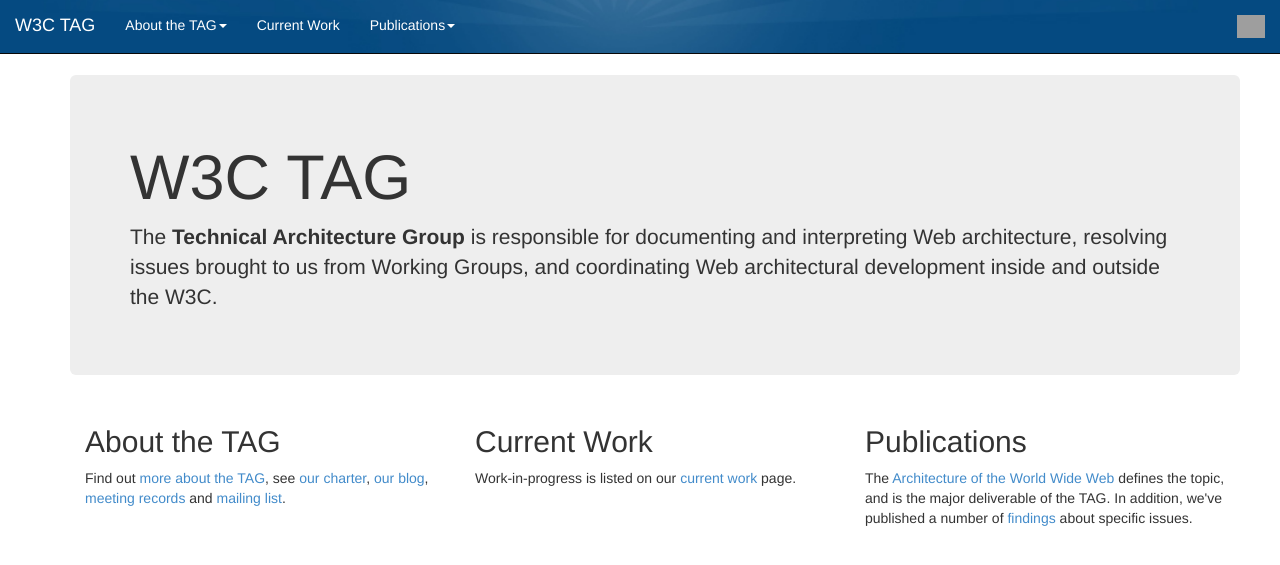
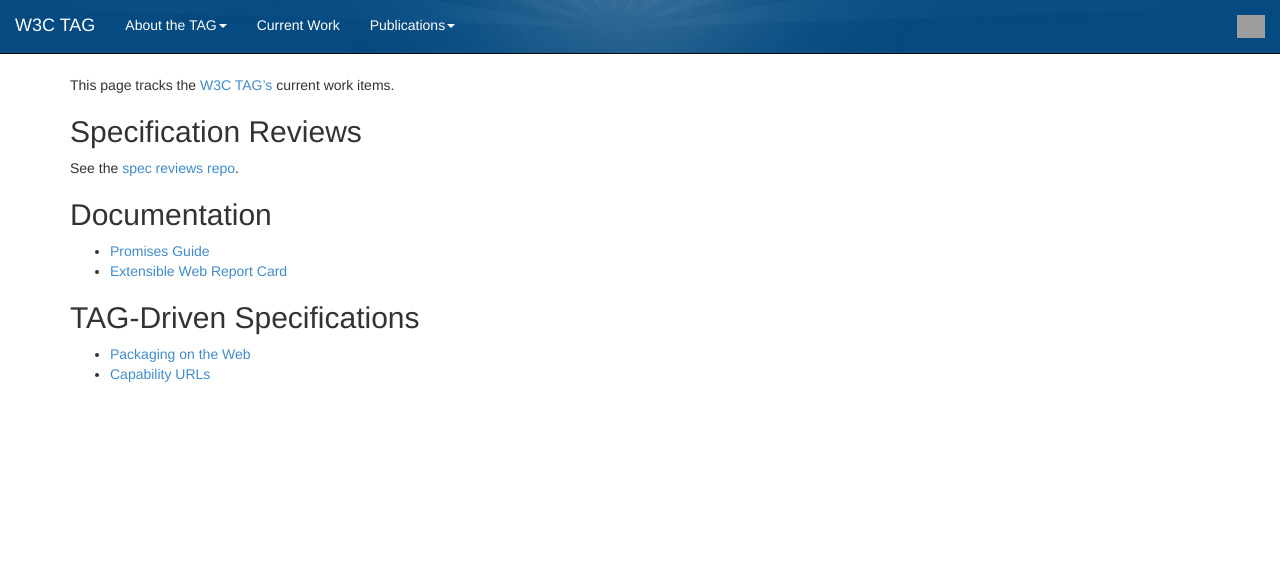
Before and after one commit to w3ctag/tag.w3.org, a Jekyll site: the page built from index.md, in a window 1280 px wide. Shown: the top 565 px of the page. Built offline with Jekyll 4.4.1, drawn with Linux system fonts in a browser that asks for light colours; grey boxes are pictures that could not be loaded.

```diff
--- a/_includes/navbar.html
+++ b/_includes/navbar.html
@@ -7,7 +7,7 @@
       <span class="icon-bar"></span>
       <span class="icon-bar"></span>
     </button>
-    <a class="navbar-brand" href="/">W3C TAG</a>
+    <a class="navbar-brand" href="http://www.w3.org/2001/tag/">W3C TAG</a>
   </div>
 
   <div class="collapse navbar-collapse" id="bs-example-navbar-collapse-1">
@@ -24,12 +24,12 @@
             <li><a href="http://www.w3.org/blog/tag/">TAG Blog</a></li>
             <li class="divider"></li>
             <li><a href="http://www.w3.org/2004/10/27-tag-charter.html">Our Charter</a></li>
-            <li><a href="/policies/">Contributor Policies</a></li>
-            <li><a href="/disclosures/">Patent Disclosures</a></li>
+            <li><a href="http://www.w3.org/2001/tag/contributor">Contributor Policies</a></li>
+            <li><a href="http://www.w3.org/2001/tag/disclosures">Patent Disclosures</a></li>
           </ul>
       </li>
 
-      <li><a href="/current-work/">Current Work</a></li>
+      <li><a href="/">Current Work</a></li>
 
       <li class="dropdown">
         <a href="#" class="dropdown-toggle" data-toggle="dropdown">Publications<b class="caret"></b></a>
--- a/index.md
+++ b/index.md
@@ -1,35 +1,20 @@
 ---
 layout: front
-title: W3C Technical Architecture Group
+title: TAG Current Work
 ---
 
-<div class="container">
+This page tracks the [W3C TAG's](http://www.w3.org/2001/tag/) current work items.
 
-<div class="row">
-	<div class="jumbotron">
-<h1>W3C TAG</h1>
+## Specification Reviews
 
-<p>The <strong>Technical Architecture Group</strong> is responsible for documenting and interpreting Web architecture, resolving issues brought to us from Working Groups, and coordinating Web architectural development inside and outside the W3C.</p>
+See the [spec reviews repo](https://github.com/w3ctag/spec-reviews).
 
-  </div>
-</div>
+## Documentation
 
-<div class="row">
+* [Promises Guide](https://github.com/w3ctag/promises-guide)
+* [Extensible Web Report Card](https://github.com/w3ctag/extensible-web-report-card)
 
-	<div class="col-sm-4">
-		<h2>About the TAG</h2>
-		<p>Find out <a href="/about/">more about the TAG</a>, see <a href="http://www.w3.org/2004/10/27-tag-charter.html">our charter</a>, <a href="http://www.w3.org/blog/tag/">our blog</a>, <a href="https://github.com/w3ctag/meetings">meeting records</a> and <a href="http://lists.w3.org/Archives/Public/www-tag/">mailing list</a>.</p>
-	</div>
+## TAG-Driven Specifications
 
-	<div class="col-sm-4">
-		<h2>Current Work</h2>
-		<p>Work-in-progress is listed on our <a href="/current-work/">current work</a> page.</p>
-	</div>
-
-	<div class="col-sm-4">
-		<h2>Publications</h2>
-		<p>The <a href="http://www.w3.org/TR/webarch/">Architecture of the World Wide Web</a> defines the topic, and is the major deliverable of the TAG. In addition, we've published a number of <a href="/findings/">findings</a> about specific issues.</p>
-	</div>
-</div>
-
-</div>
+* [Packaging on the Web](https://github.com/w3ctag/packaging-on-the-web)
+* [Capability URLs](https://github.com/w3ctag/capability-urls)
```
Also changed, not shown: disclosures/index.md (deleted, +0 -34 lines), policies/index.md (deleted, +0 -44 lines).
